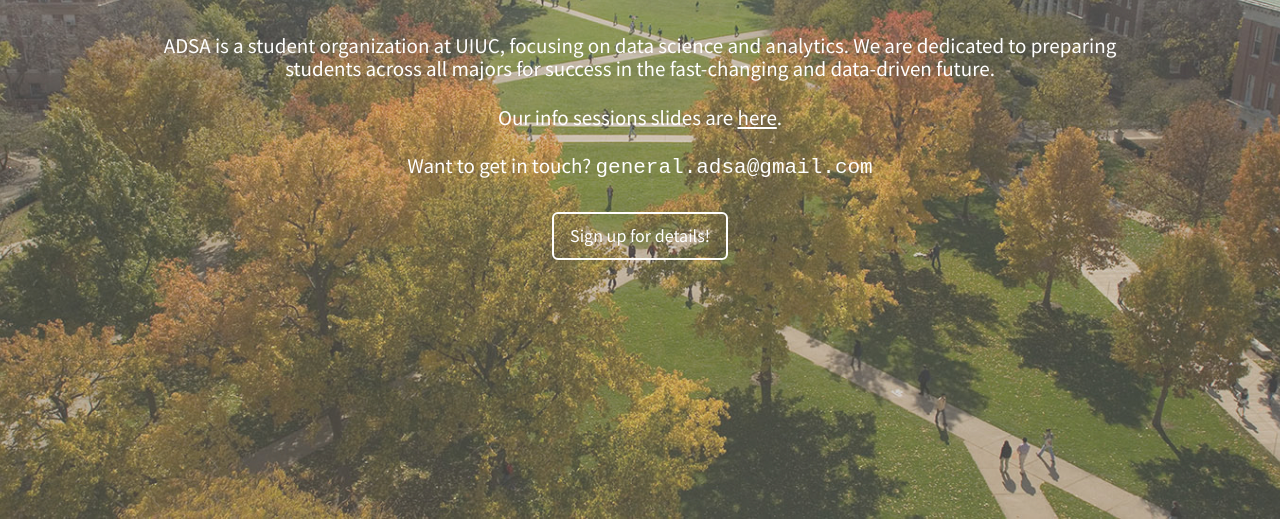
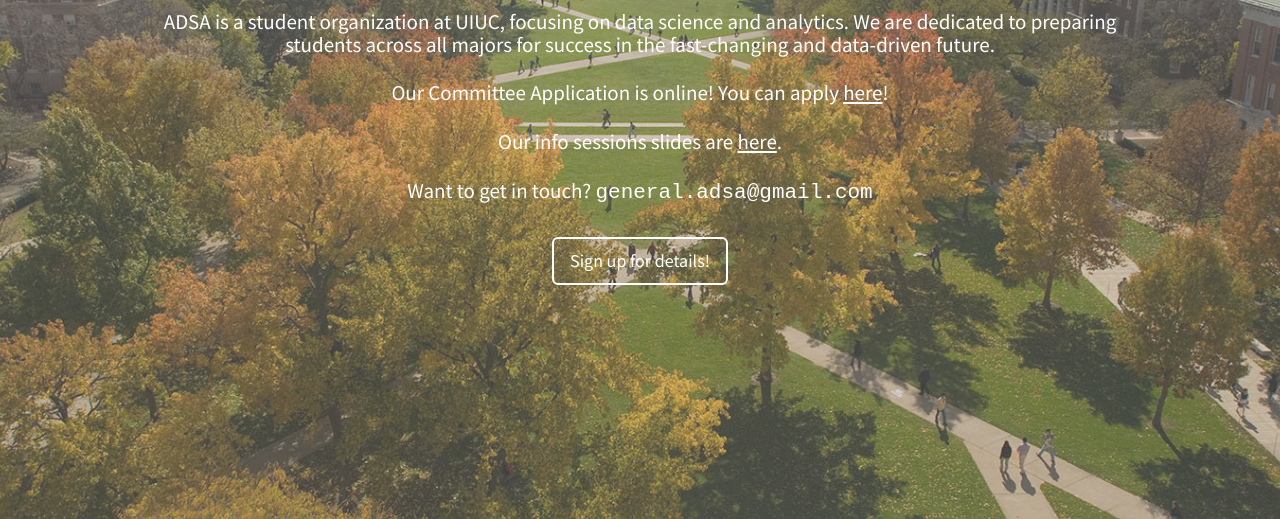
Before and after one commit to ADSA-UIUC/quadday, a plain HTML site: page index.html in a window 1280 px wide. Shown: the part 281-800 px from the top of the page. Drawn offline with Linux system fonts and the light colour scheme.

Commit message:
Added committee application

```diff
--- a/index.html
+++ b/index.html
@@ -37,6 +37,7 @@
         <div class="text-vertical-center">
             <h1>Association of Data Science and Analytics</h1>
             <h3>ADSA is a student organization at UIUC, focusing on data science and analytics. We are dedicated to preparing students across all majors for success in the fast-changing and data-driven future.</h3>
+            <h3>Our Committee Application is online! You can apply <a href="https://generaladsa.typeform.com/to/jBRRVW">here</a>!</h3>
             <h3>Our info sessions slides are <a href="https://docs.google.com/presentation/d/1qCDd8GQzUO816MuLxaE57cbP5txClpkdNAkXhFBgIog/edit?usp=sharing">here</a>.</h3>
             <h3>Want to get in touch? <span>general.adsa@gmail.com</span></h3>
             <br>
```
